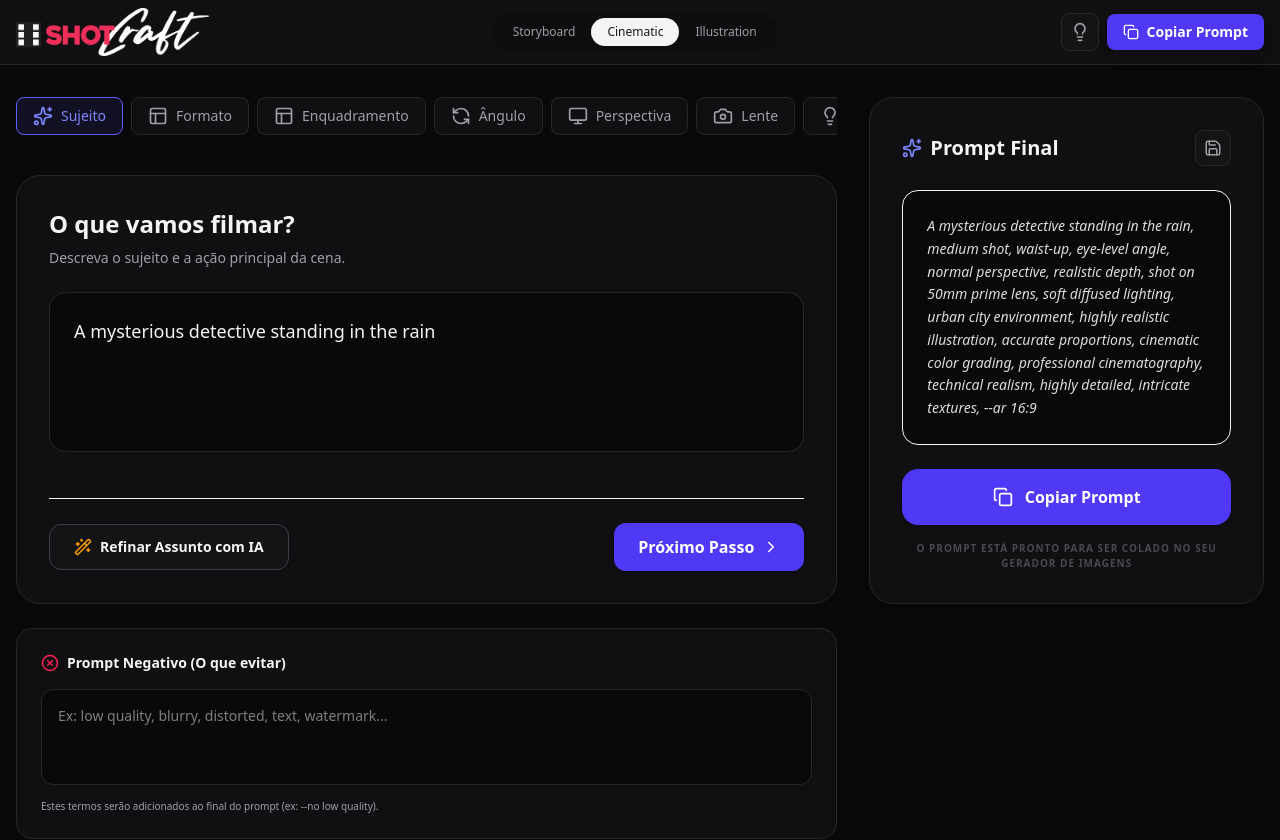
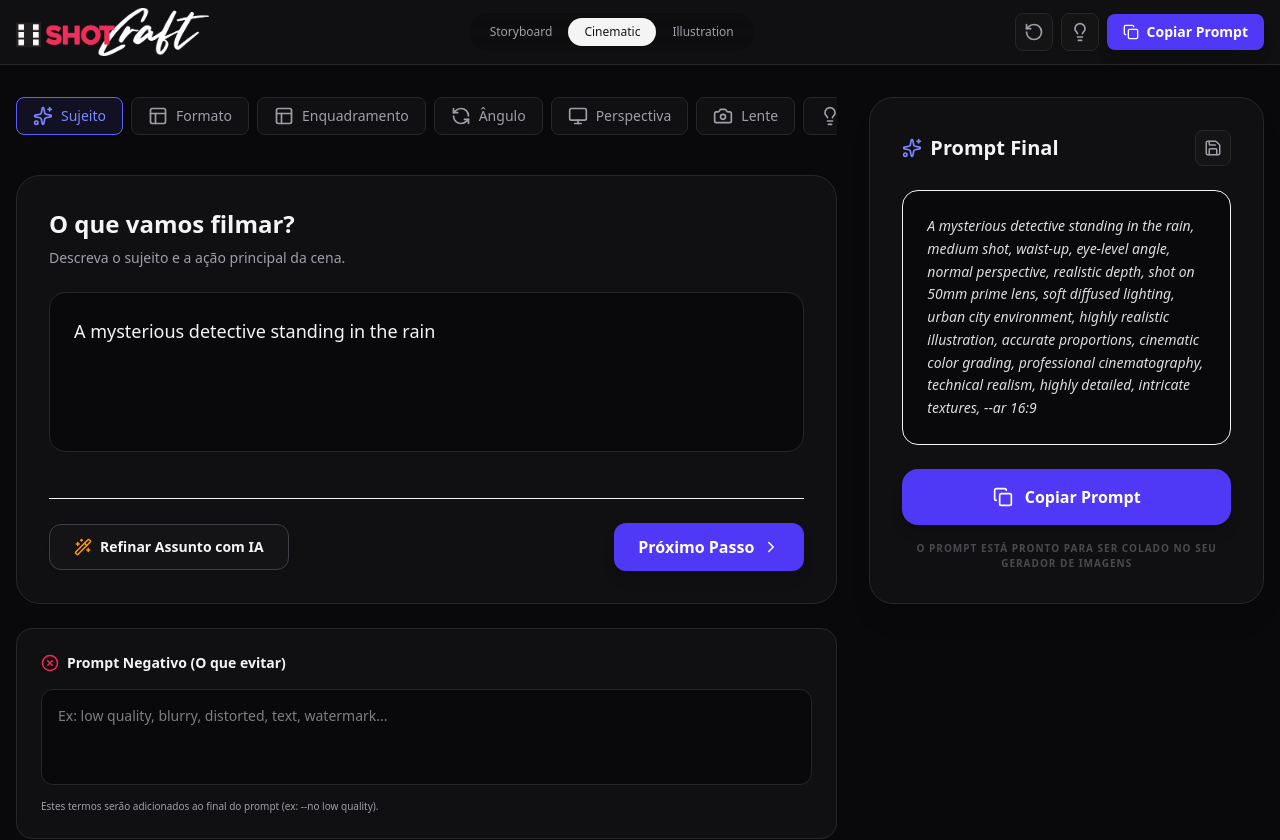
Before and after one commit to rodisleyd/shotcraft, a React (Vite) app: page / in a window 1280 px wide. Shown: the top 840 px of the page. Built offline with nearby package versions, Linux system fonts and the light colour scheme.

Commit message:
feat: adicionada funcionalidade de reset global e limpeza de campos

```diff
--- a/src/App.tsx
+++ b/src/App.tsx
@@ -197,6 +197,24 @@ export default function App() {
     addToast('Preset salvo com sucesso!', 'success');
   };
 
+  const handleReset = () => {
+    setSubject('A mysterious detective standing in the rain');
+    setNegativePrompt('');
+    setSelections({
+      framing: 'medium',
+      angle: 'eye-level',
+      perspective: 'normal',
+      aspect: '16:9',
+      lens: '50mm',
+      lighting: 'soft',
+      environment: 'urban',
+      style: { '5. Estilo Artístico': 'realista' },
+      detail: 'detailed'
+    });
+    setActiveStep(0);
+    addToast('Todas as configurações foram resetadas.', 'info');
+  };
+
   const addToHistory = (prompt: string) => {
     const item: HistoryItem = {
       id: Date.now().toString(),
@@ -287,6 +305,7 @@ export default function App() {
         mode={mode} setMode={setMode}
         theme={theme} setTheme={setTheme}
         copyToClipboard={copyToClipboard} copied={copied}
+        handleReset={handleReset}
         themeClasses={themeClasses}
       />
 
--- a/src/components/Header.tsx
+++ b/src/components/Header.tsx
@@ -3,7 +3,7 @@
  * SPDX-License-Identifier: Apache-2.0
  */
 
-import { Film, Lightbulb, Zap, Check, Copy, Monitor, Layout, Sparkles } from 'lucide-react';
+import { Film, Lightbulb, Zap, Check, Copy, Monitor, Layout, Sparkles, RotateCcw } from 'lucide-react';
 import { ShotMode, Theme } from '../types';
 
 interface HeaderProps {
@@ -12,6 +12,7 @@ interface HeaderProps {
   theme: Theme;
   setTheme: (theme: Theme) => void;
   copyToClipboard: () => void;
+  handleReset: () => void;
   copied: boolean;
   themeClasses: any;
 }
@@ -22,6 +23,7 @@ export function Header({
   theme,
   setTheme,
   copyToClipboard,
+  handleReset,
   copied,
   themeClasses
 }: HeaderProps) {
@@ -54,6 +56,13 @@ export function Header({
 
         <div className="flex items-center gap-2">
            <button
+              onClick={handleReset}
+              className={`p-2 rounded-lg border transition-all hover:bg-red-500/10 hover:border-red-500/50 hover:text-red-500 ${themeClasses.card} ${themeClasses.textMuted}`}
+              title="Resetar Tudo"
+           >
+              <RotateCcw size={20} />
+           </button>
+           <button
               onClick={() => setTheme(theme === 'dark' ? 'sepia' : 'dark')}
               className={`p-2 rounded-lg border transition-all ${themeClasses.card} ${themeClasses.textMuted}`}
               title="Alternar Tema"
--- a/src/components/NegativePrompt.tsx
+++ b/src/components/NegativePrompt.tsx
@@ -14,9 +14,19 @@ interface NegativePromptProps {
 export function NegativePrompt({ negativePrompt, setNegativePrompt, themeClasses }: NegativePromptProps) {
   return (
     <div className={`p-6 rounded-2xl border transition-all ${themeClasses.card}`}>
-      <div className="flex items-center gap-2 mb-4">
-        <XCircle size={18} className="text-rose-500" />
-        <h3 className="font-bold text-sm">Prompt Negativo (O que evitar)</h3>
+      <div className="flex items-center justify-between mb-4">
+        <div className="flex items-center gap-2">
+          <XCircle size={18} className="text-rose-500" />
+          <h3 className="font-bold text-sm">Prompt Negativo (O que evitar)</h3>
+        </div>
+        {negativePrompt && (
+          <button
+            onClick={() => setNegativePrompt('')}
+            className="text-[10px] uppercase tracking-wider font-bold text-rose-500 hover:opacity-80 transition-opacity"
+          >
+            Limpar
+          </button>
+        )}
       </div>
       <textarea
         value={negativePrompt}
```
